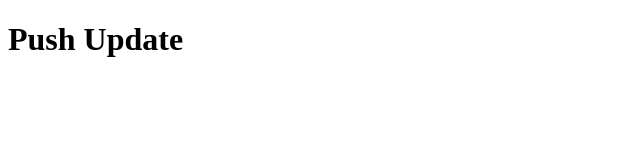
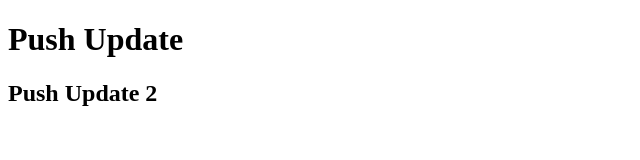
Before and after one commit to Naeem-Shahriar/gittry, a plain HTML site: page index.html in a window 1280 px wide. Shown: the whole page, without its empty margins (0-640 px from the left). Drawn offline with Linux system fonts and the light colour scheme.

Commit message:
another push

```diff
--- a/index.html
+++ b/index.html
@@ -7,5 +7,6 @@
 </head>
 <body>
     <h1>Push Update</h1>
+    <h2>Push Update 2</h2>
 </body>
 </html>
```
